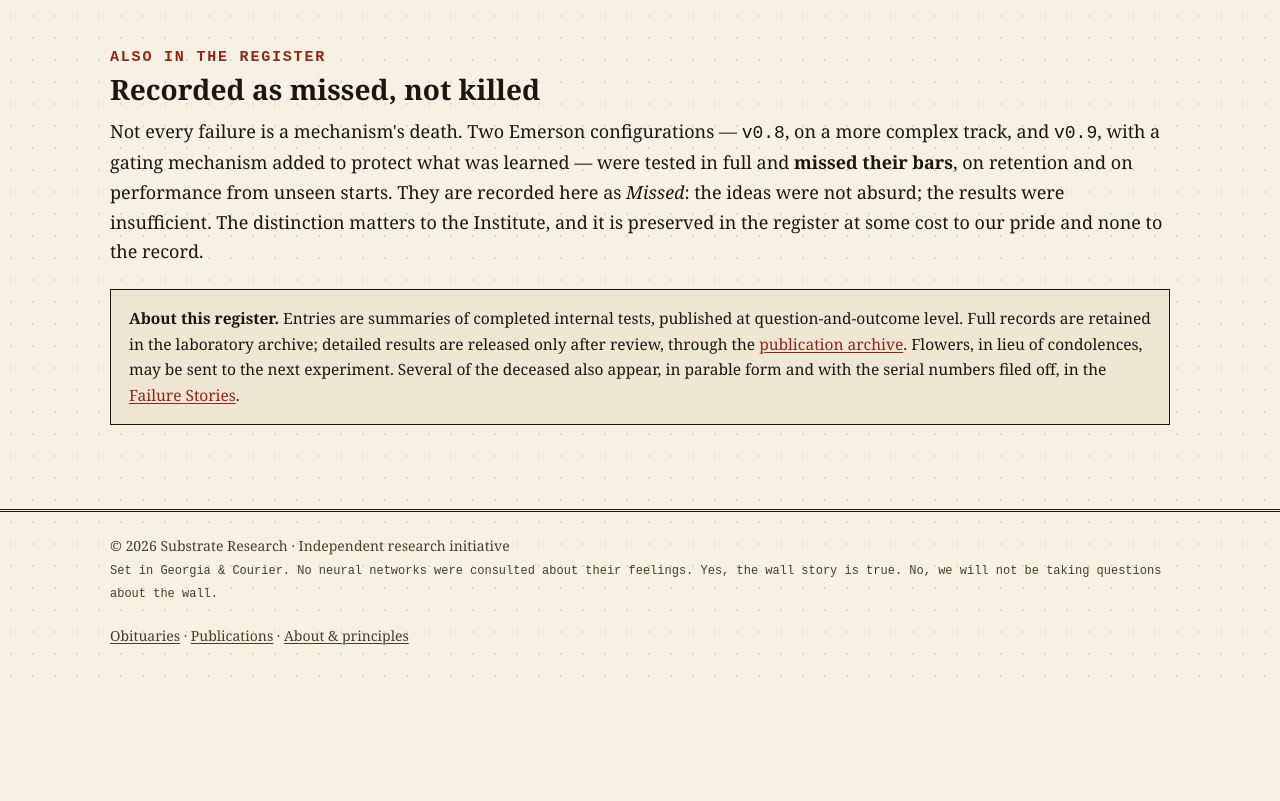
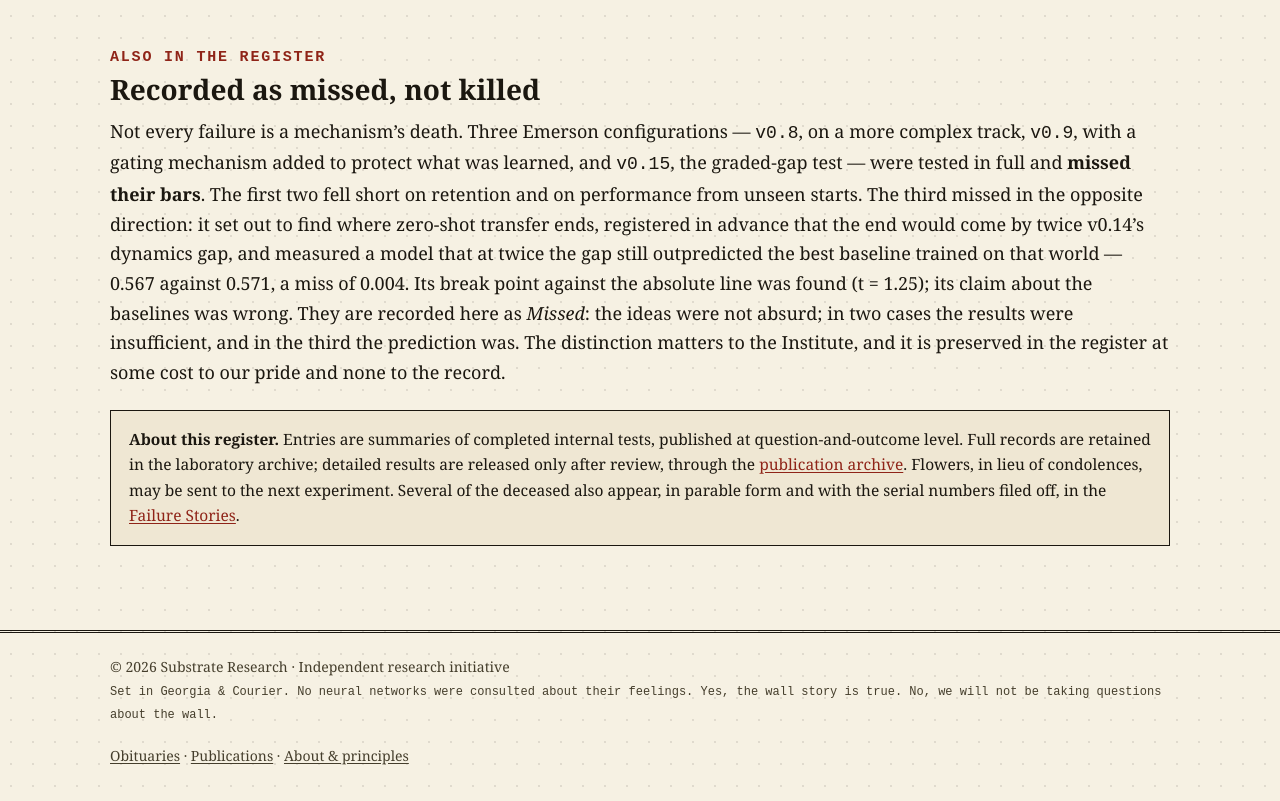
Before and after one commit to substrateresearch/substrateresearch.github.io, a plain HTML site: page obituaries/index.html in a window 1280 px wide. Shown: the part 4747-5548 px from the top of the page. Before the commit the page ends 5428 px from the top, so only its background shows below. Drawn offline with Linux system fonts and the light colour scheme.

Commit message:
Record Emerson v0.15 as a miss: graded-gap claim failed in the conservative direction (misses 2 -> 3)

```diff
--- a/obituaries/index.html
+++ b/obituaries/index.html
@@ -52,7 +52,7 @@
 </section>
 
 <section class="section"><h2><span class="no">Also in the register</span>Recorded as missed, not killed</h2>
-<p>Not every failure is a mechanism's death. Two Emerson configurations &mdash; <span class="mono">v0.8</span>, on a more complex track, and <span class="mono">v0.9</span>, with a gating mechanism added to protect what was learned &mdash; were tested in full and <strong>missed their bars</strong>, on retention and on performance from unseen starts. They are recorded here as <em>Missed</em>: the ideas were not absurd; the results were insufficient. The distinction matters to the Institute, and it is preserved in the register at some cost to our pride and none to the record.</p>
+<p>Not every failure is a mechanism&rsquo;s death. Three Emerson configurations &mdash; <span class="mono">v0.8</span>, on a more complex track, <span class="mono">v0.9</span>, with a gating mechanism added to protect what was learned, and <span class="mono">v0.15</span>, the graded-gap test &mdash; were tested in full and <strong>missed their bars</strong>. The first two fell short on retention and on performance from unseen starts. The third missed in the opposite direction: it set out to find where zero-shot transfer ends, registered in advance that the end would come by twice v0.14&rsquo;s dynamics gap, and measured a model that at twice the gap still outpredicted the best baseline trained on that world &mdash; 0.567 against 0.571, a miss of 0.004. Its break point against the absolute line was found (t = 1.25); its claim about the baselines was wrong. They are recorded here as <em>Missed</em>: the ideas were not absurd; in two cases the results were insufficient, and in the third the prediction was. The distinction matters to the Institute, and it is preserved in the register at some cost to our pride and none to the record.</p>
 <div class="notice"><strong>About this register.</strong> Entries are summaries of completed internal tests, published at question-and-outcome level. Full records are retained in the laboratory archive; detailed results are released only after review, through the <a href="/publications/">publication archive</a>. Flowers, in lieu of condolences, may be sent to the next experiment. Several of the deceased also appear, in parable form and with the serial numbers filed off, in the <a href="/stories/">Failure Stories</a>.</div>
 </section>
 </div>
```
Also changed, not shown: index.html (+1 -1 lines).
